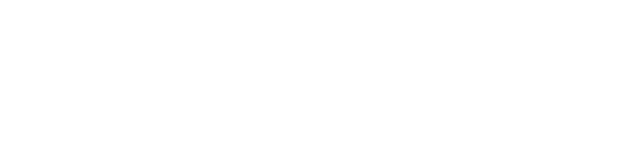
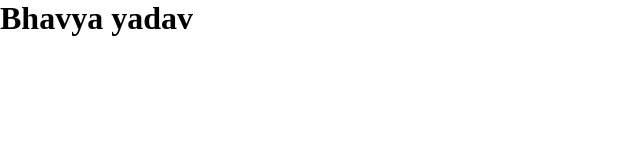
Before and after one commit to bbhavyadav/testingtest, a plain HTML site: page index.html in a window 1280 px wide. Shown: the whole page, without its empty margins (0-640 px from the left). Drawn offline with Linux system fonts and the light colour scheme.

Commit message:
added h1 tag

```diff
--- a/index.html
+++ b/index.html
@@ -7,6 +7,6 @@
     <link rel="stylesheet" href="style.css">
 </head>
 <body>
-
+ <h1>Bhavya yadav</h1>
 </body>
 </html>
```
